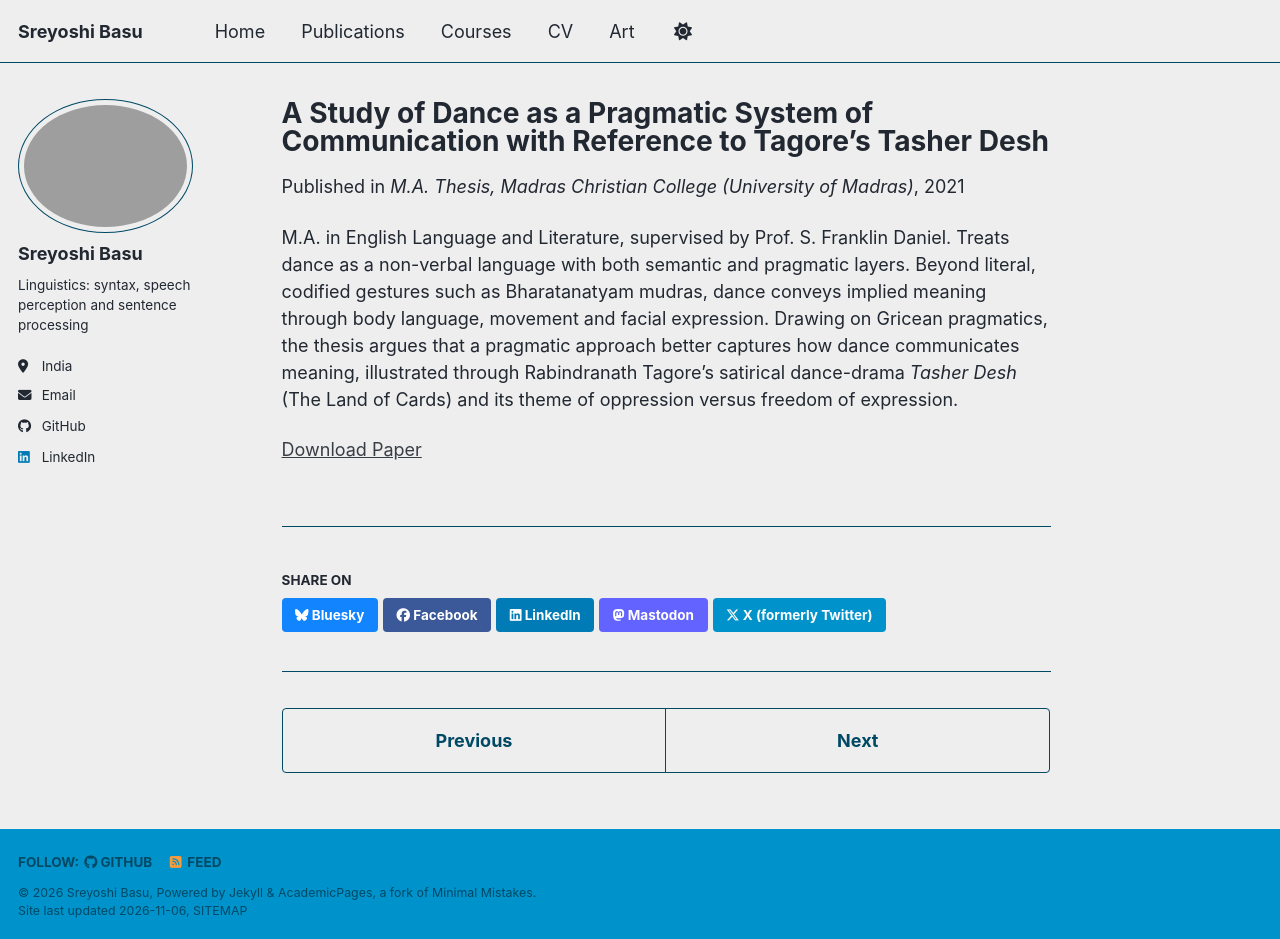
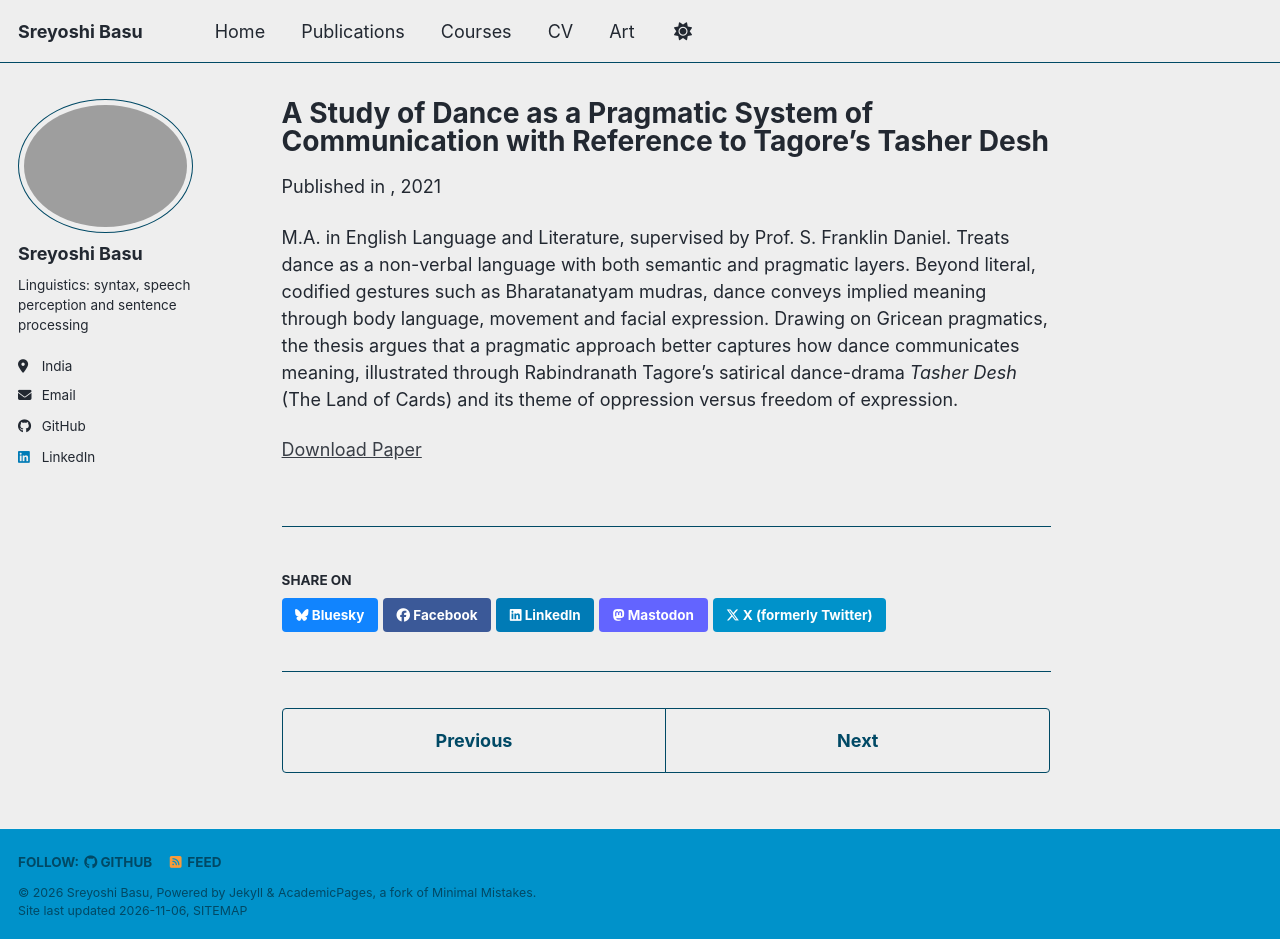
Before and after one commit to sreyoshi-basu/sreyoshi-basu.github.io, a Jekyll site: the page built from _publications/2021-04-01-dance-thesis.md, in a window 1280 px wide and 939 px high. Built offline with Jekyll 4.4.1, drawn with Linux system fonts in a browser that asks for light colours; a script bundle is joined from its source files by our own code; a style sheet for code colours, icons or effects is not loaded.

Commit message:
Update 2021-04-01-dance-thesis.md

```diff
--- a/_publications/2021-04-01-dance-thesis.md
+++ b/_publications/2021-04-01-dance-thesis.md
@@ -4,7 +4,7 @@ collection: publications
 category: theses
 permalink: /publication/2021-04-01-dance-thesis
 date: 2021-04-01
-venue: "M.A. Thesis, Madras Christian College (University of Madras)"
+venue: ""
 paperurl: "/files/basu-ma-thesis-dance.pdf"
 ---
 M.A. in English Language and Literature, supervised by Prof. S. Franklin Daniel.
```
